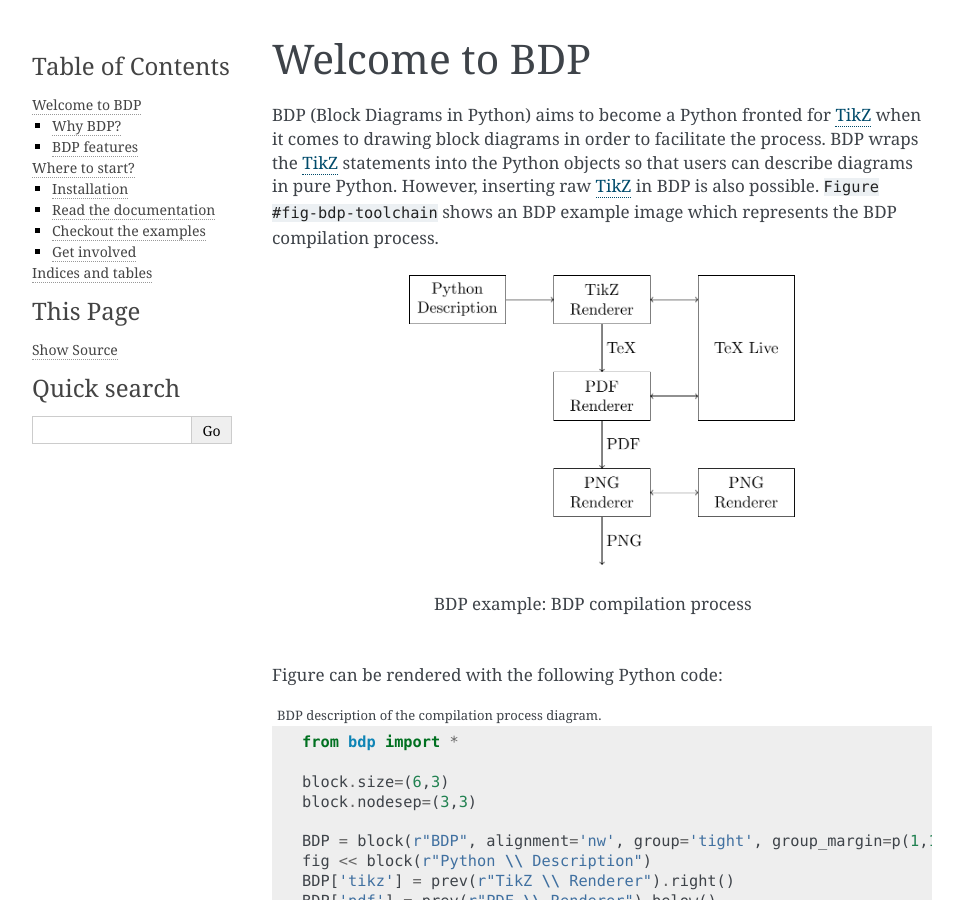
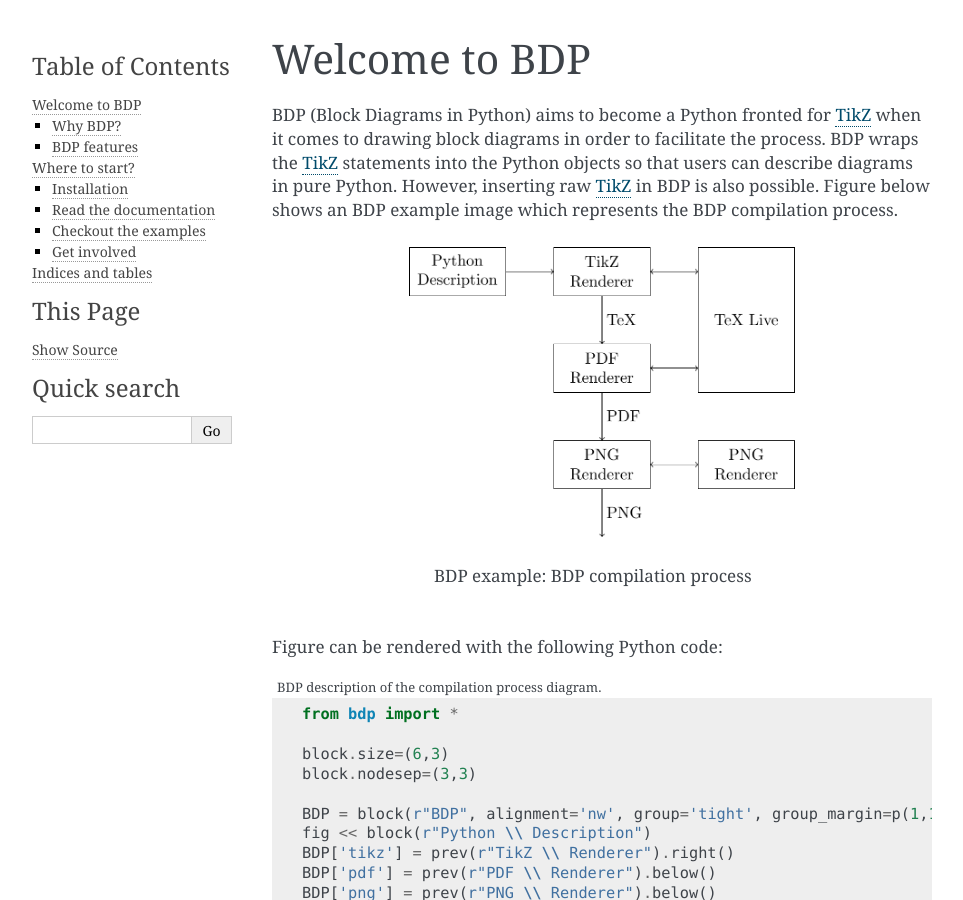
Before and after one commit to bogdanvuk/bdp, a Sphinx documentation site: the page built from doc/source/index.rst, in a window 1280 px wide and 900 px high. Shown: the whole window, without its empty margins (148-1111 px from the left). Built offline with Sphinx 7.4.7, drawn with Linux system fonts in a browser that asks for light colours; cross-references to code outside the pages are shown as plain code.

Commit message:
Removed numfig extension

```diff
--- a/doc/source/conf.py
+++ b/doc/source/conf.py
@@ -30,11 +30,7 @@
 # Add any Sphinx extension module names here, as strings. They can be
 # extensions coming with Sphinx (named 'sphinx.ext.*') or your custom
 # ones.
-extensions = ['sphinx.ext.numfig']
-
-numfig_format = {'figure': 'Figure %s',
-                 'table': 'Table %s',
-                 'code-block': 'Code %s'}
+extensions = []
 
 # Add any paths that contain templates here, relative to this directory.
 templates_path = ['_templates']
--- a/doc/source/index.rst
+++ b/doc/source/index.rst
@@ -2,7 +2,7 @@
 Welcome to BDP
 ==============
 
-BDP (Block Diagrams in Python) aims to become a Python fronted for `TikZ <http://www.texample.net/tikz/>`_ when it comes to drawing block diagrams in order to facilitate the process. BDP wraps the `TikZ <http://www.texample.net/tikz/>`_ statements into the Python objects so that users can describe diagrams in pure Python. However, inserting raw `TikZ <http://www.texample.net/tikz/>`_ in BDP is also possible. :num:`Figure #fig-bdp-toolchain` shows an BDP example image which represents the BDP compilation process.
+BDP (Block Diagrams in Python) aims to become a Python fronted for `TikZ <http://www.texample.net/tikz/>`_ when it comes to drawing block diagrams in order to facilitate the process. BDP wraps the `TikZ <http://www.texample.net/tikz/>`_ statements into the Python objects so that users can describe diagrams in pure Python. However, inserting raw `TikZ <http://www.texample.net/tikz/>`_ in BDP is also possible. Figure below shows an BDP example image which represents the BDP compilation process.
 
 .. _fig-bdp-toolchain:
 
```
